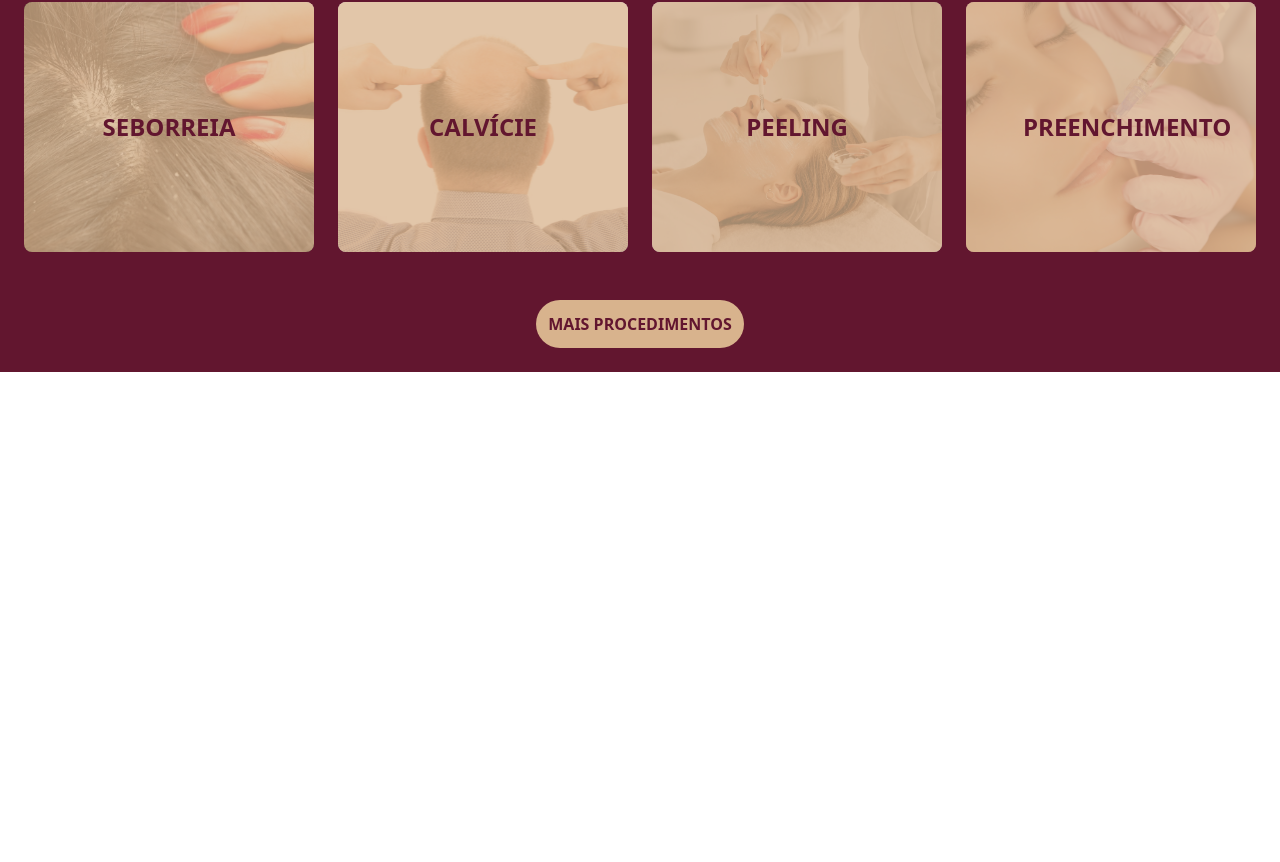
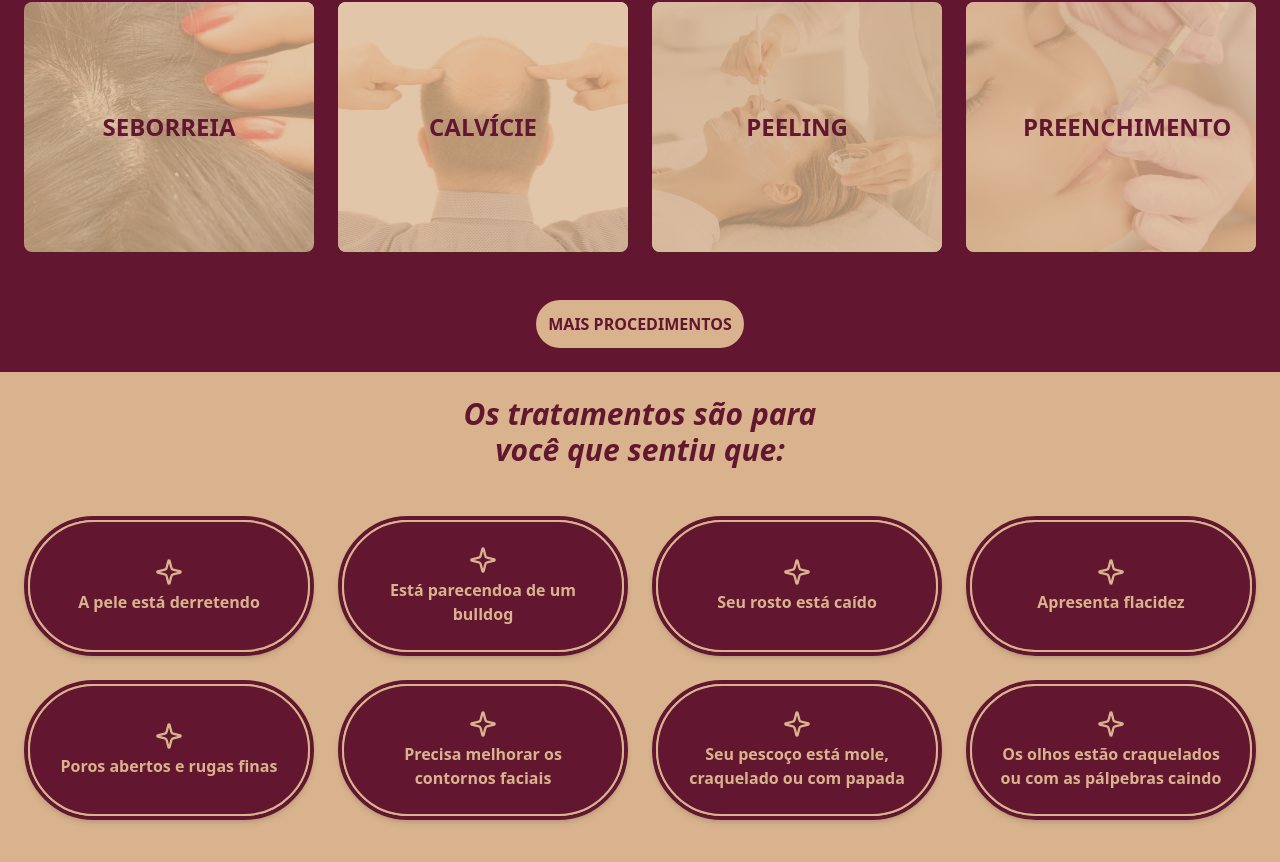
Before and after one commit to CarlosAlexandredevv/Lm-bioesthetic, a React (Vite) app: page / in a window 1280 px wide. Shown: the part 1116-1978 px from the top of the page. Before the commit the page ends 1488 px from the top, so only its background shows below. Built offline with nearby package versions, Linux system fonts and the light colour scheme.

Commit message:
Section ballons

```diff
--- /dev/null
+++ b/src/components/ui/ballon.tsx
@@ -0,0 +1,17 @@
+import { Sparkle } from 'lucide-react';
+type BallonProps = {
+  content: string;
+};
+
+export function Ballon({ content }: BallonProps) {
+  return (
+    <div className="border-burgundy border-4 rounded-full shadow-md">
+      <div className="min-w-52 max-w-72 min-h-full bg-burgundy flex flex-col items-center justify-center rounded-full gap-1 border-sand border-2 p-6 ">
+        <Sparkle className="text-sand" size={28} />
+        <h1 className="text-center font-adamBold font-semibold text-sand">
+          {content}
+        </h1>
+      </div>
+    </div>
+  );
+}
--- /dev/null
+++ b/src/pages/home/components/doubts-session/index.tsx
@@ -0,0 +1,17 @@
+import { Ballon } from '@/components/ui/ballon';
+import { ballons } from './utils/data';
+
+export function Doubts() {
+  return (
+    <section className="min-h-[calc(100vh-9rem)] bg-sand flex flex-col items-center w-full  gap-6 p-6">
+      <h1 className="text-burgundy font-adamBold font-bold text-3xl text-center italic min-w-64 max-w-96">
+        Os tratamentos são para você que sentiu que:
+      </h1>
+      <div className="grid grid-cols-1 md:grid-cols-2 lg:grid-cols-4 gap-6 py-6">
+        {ballons.map((ballon) => (
+          <Ballon key={ballon.id} content={ballon.content} />
+        ))}
+      </div>
+    </section>
+  );
+}
--- /dev/null
+++ b/src/pages/home/components/doubts-session/utils/data.tsx
@@ -0,0 +1,34 @@
+export const ballons = [
+  {
+    id: 1,
+    content: 'A pele está derretendo',
+  },
+  {
+    id: 2,
+    content: 'Está parecendoa de um bulldog',
+  },
+  {
+    id: 3,
+    content: 'Seu rosto está caído',
+  },
+  {
+    id: 4,
+    content: 'Apresenta flacidez',
+  },
+  {
+    id: 5,
+    content: 'Poros abertos e rugas finas',
+  },
+  {
+    id: 6,
+    content: 'Precisa melhorar os contornos faciais',
+  },
+  {
+    id: 7,
+    content: 'Seu pescoço está mole, craquelado ou com papada',
+  },
+  {
+    id: 8,
+    content: 'Os olhos estão craquelados ou com as pálpebras caindo',
+  },
+];
--- a/src/pages/home/index.tsx
+++ b/src/pages/home/index.tsx
@@ -1,6 +1,7 @@
 import { Header } from '@/components/globals/header';
 import { AboutUs } from './components/about-us';
 import { Procedures } from './components/procedures';
+import { Doubts } from './components/doubts-session';
 
 export function LandingPage() {
   return (
@@ -8,6 +9,7 @@ export function LandingPage() {
       <Header />
       <AboutUs />
       <Procedures />
+      <Doubts />
     </div>
   );
 }
```
